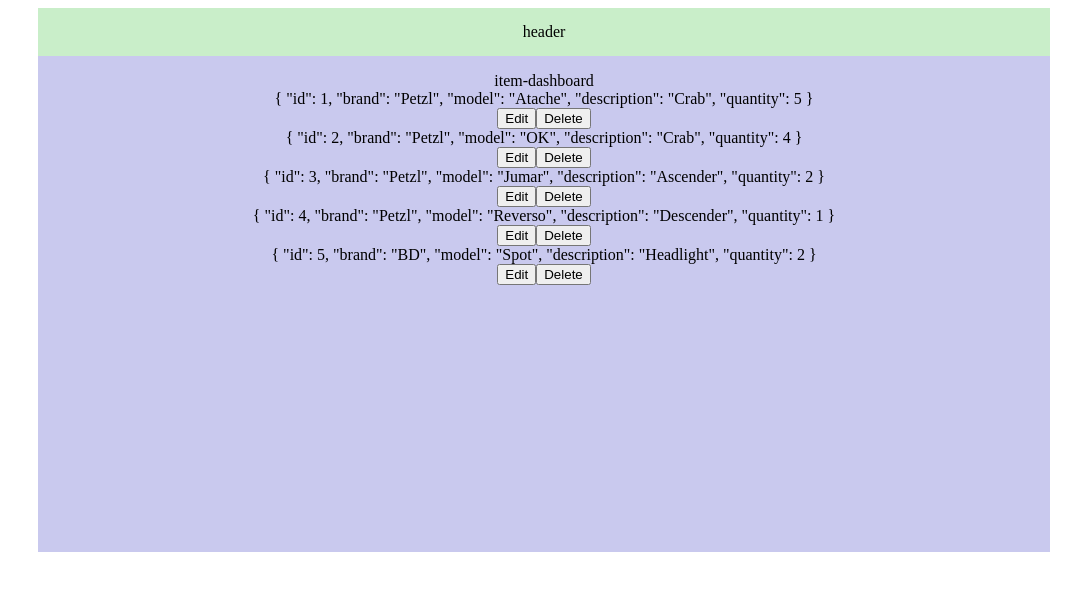
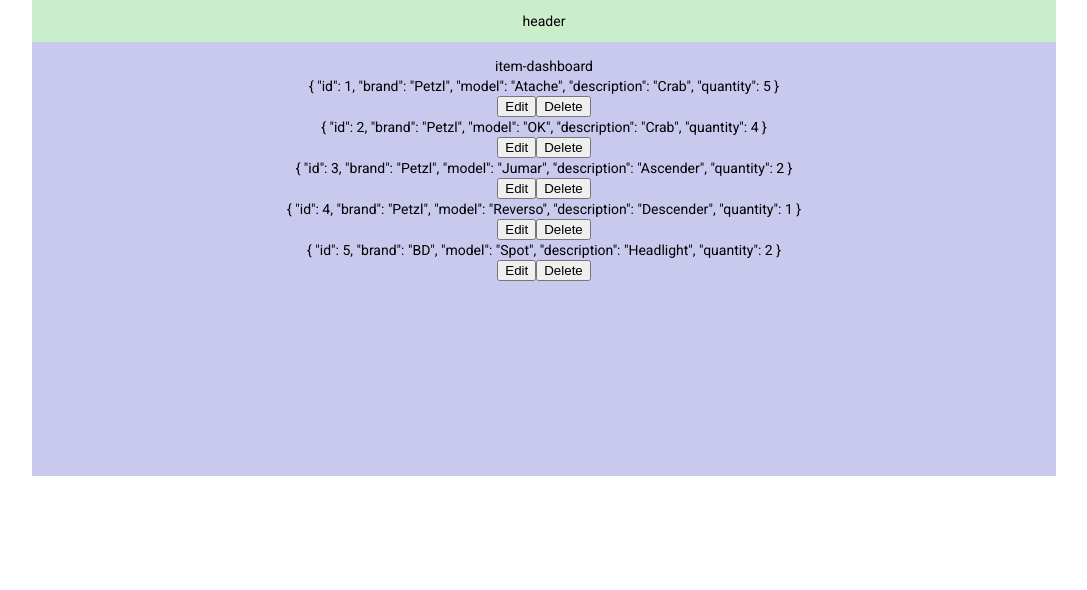
Before and after one commit to augustinasrce/VgtuTkWarehouseFront, an Angular app: page / in a window 1280 px wide. Shown: the top 590 px of the page, without its empty margins (96-1183 px from the left). Built offline with nearby package versions, Linux system fonts and the light colour scheme.

Commit message:
chore: add angular material

```diff
--- a/angular.json
+++ b/angular.json
@@ -28,6 +28,7 @@
               "src/assets"
             ],
             "styles": [
+              "./node_modules/@angular/material/prebuilt-themes/purple-green.css",
               "src/styles.scss"
             ],
             "scripts": []
@@ -92,6 +93,7 @@
               "src/assets"
             ],
             "styles": [
+              "./node_modules/@angular/material/prebuilt-themes/purple-green.css",
               "src/styles.scss"
             ],
             "scripts": []
--- a/package.json
+++ b/package.json
@@ -11,10 +11,12 @@
   "private": true,
   "dependencies": {
     "@angular/animations": "~13.0.0",
+    "@angular/cdk": "^13.0.1",
     "@angular/common": "~13.0.0",
     "@angular/compiler": "~13.0.0",
     "@angular/core": "~13.0.0",
     "@angular/forms": "~13.0.0",
+    "@angular/material": "^13.0.1",
     "@angular/platform-browser": "~13.0.0",
     "@angular/platform-browser-dynamic": "~13.0.0",
     "@angular/router": "~13.0.0",
--- a/src/app/app.module.ts
+++ b/src/app/app.module.ts
@@ -4,6 +4,7 @@
 import { AppRoutingModule } from './app-routing.module';
 import { AppComponent } from './app.component';
 import { ItemDashboardModule } from './item-dashboard/item-dashboard.module';
+import { BrowserAnimationsModule } from '@angular/platform-browser/animations';
 
 @NgModule({
   declarations: [
@@ -13,7 +14,9 @@
     BrowserModule,
     AppRoutingModule,
 
-    ItemDashboardModule
+    ItemDashboardModule,
+
+    BrowserAnimationsModule
   ],
   providers: [],
   bootstrap: [AppComponent]
--- a/src/index.html
+++ b/src/index.html
@@ -6,8 +6,11 @@
   <base href="/">
   <meta name="viewport" content="width=device-width, initial-scale=1">
   <link rel="icon" type="image/x-icon" href="favicon.ico">
+  <link rel="preconnect" href="https://fonts.gstatic.com">
+  <link href="https://fonts.googleapis.com/css2?family=Roboto:wght@300;400;500&display=swap" rel="stylesheet">
+  <link href="https://fonts.googleapis.com/icon?family=Material+Icons" rel="stylesheet">
 </head>
-<body>
+<body class="mat-typography">
   <app-root></app-root>
 </body>
 </html>
--- a/src/styles.scss
+++ b/src/styles.scss
@@ -1 +1,4 @@
 /* You can add global styles to this file, and also import other style files */
+
+html, body { height: 100%; }
+body { margin: 0; font-family: Roboto, "Helvetica Neue", sans-serif; }
```
Also changed, not shown: 1 other file (tests, documents, lock files or other folders).
